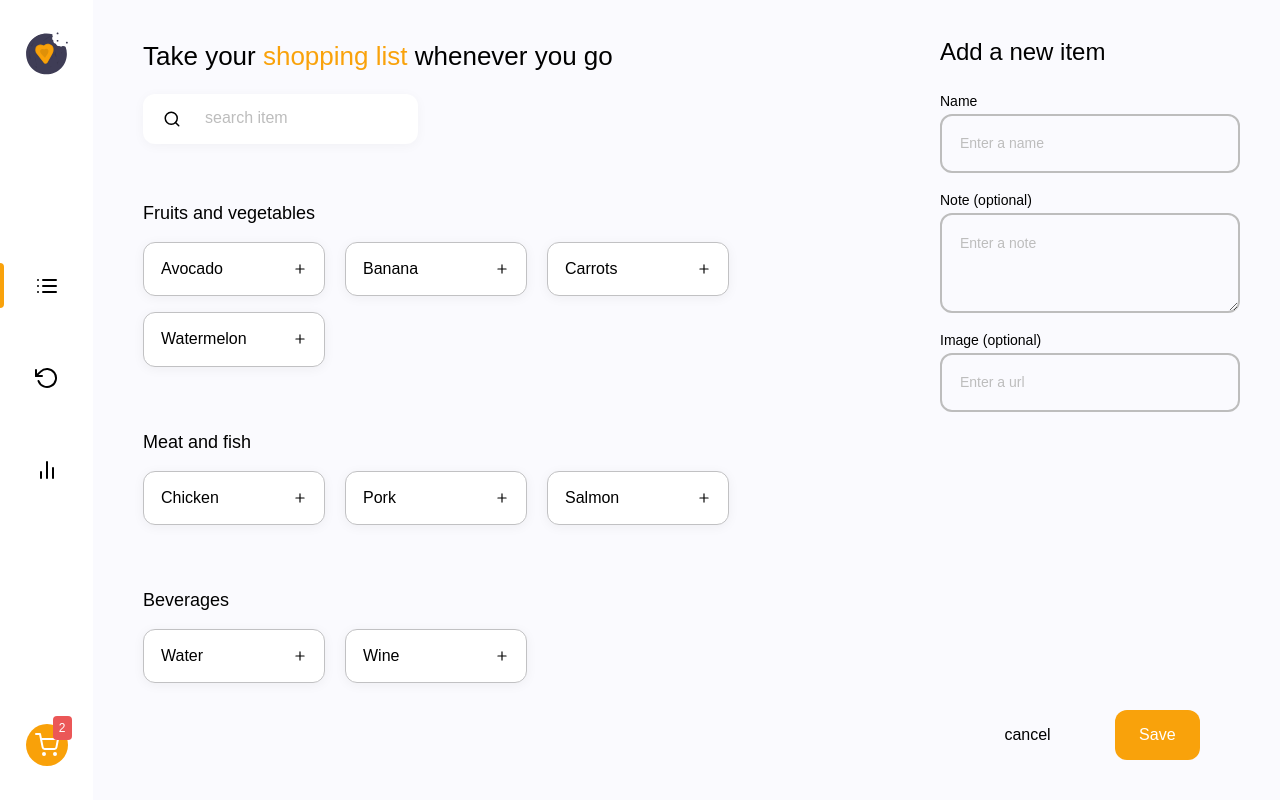
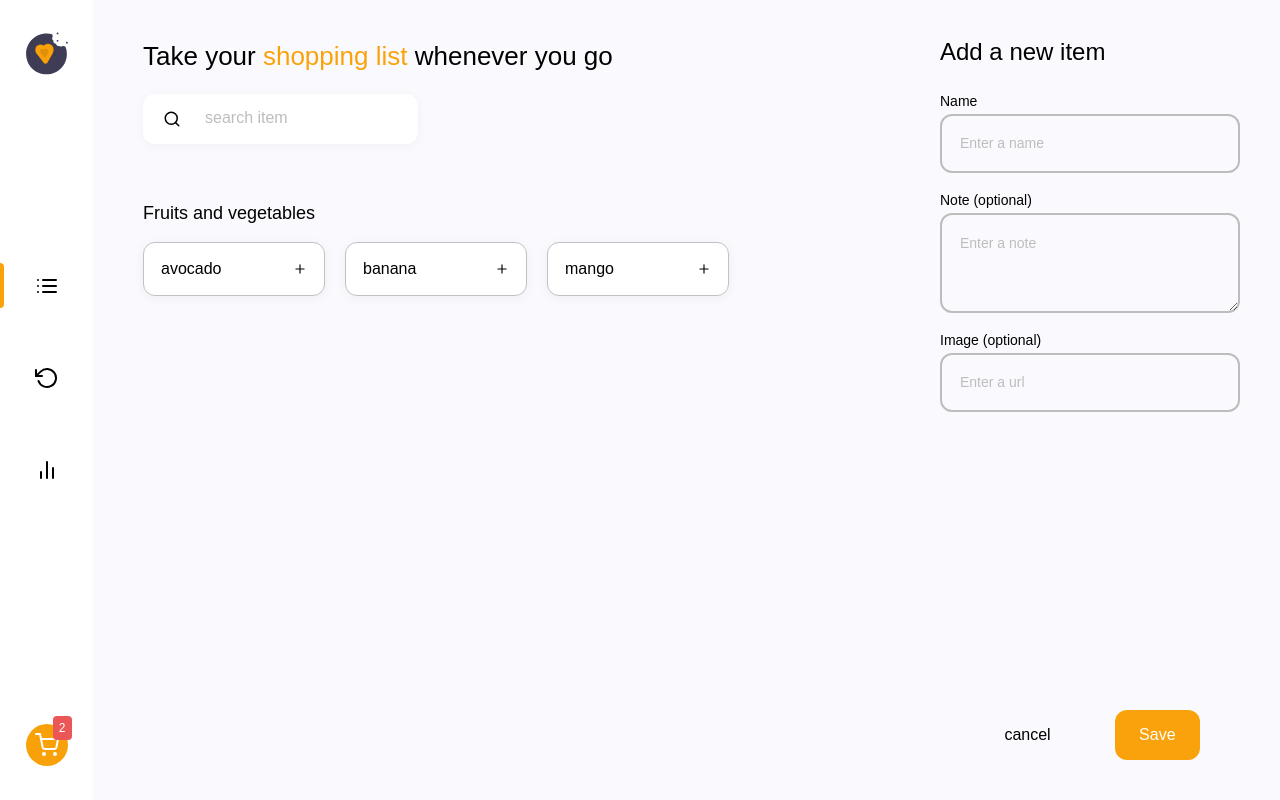
Before and after one commit to barbaraperic/shopping-list, a React (Vite) app: page / in a window 1280 px wide. Built offline with nearby package versions, Linux system fonts and the light colour scheme.

Commit message:
FEAT: render list items from promise

```diff
--- a/src/containers/Cards/index.js
+++ b/src/containers/Cards/index.js
@@ -19,7 +19,7 @@ const Cards = ({ items }) => {
 
   return (
     <Wrapper>
-      {items.map(item => (
+      {Object.keys(items).map(item => (
         <Card text={item} key={item}>
           <Icon id="plus" size={14} />
         </Card>
--- a/src/containers/Main/index.js
+++ b/src/containers/Main/index.js
@@ -6,18 +6,17 @@ import { Card } from '../../components/Card';
 import { Icon } from '../../assets';
 import { SearchInput } from '../../components/Input'
 
-const fruits = ["Avocado", "Banana", "Carrots", "Watermelon"]
+// const fruits = ["Avocado", "Banana", "Carrots", "Watermelon"]
 
 const protein = ["Chicken", "Pork", "Salmon"]
 
 const beverages = ["Water", "Wine"]
 
-const Main = ({ className }) => {
+const Main = ({ className, list }) => {
   const { url } = useRouteMatch();
   let location = useLocation();
 
   // console.log(location)
-
 
   return (
     <MainWrapper className={className}>
@@ -27,11 +26,11 @@ const Main = ({ className }) => {
       <SearchInput />
       <Wrapper>
         <Header>Fruits and vegetables</Header>
-        <Cards items={fruits} />
-        <Header>Meat and fish</Header>
+        <Cards items={list} />
+        {/* <Header>Meat and fish</Header>
         <Cards items={protein} />
         <Header>Beverages</Header>
-        <Cards items={beverages} />
+        <Cards items={beverages} />  */}
       </Wrapper>
     </MainWrapper>
   )
--- a/src/pages/Home.js
+++ b/src/pages/Home.js
@@ -1,4 +1,4 @@
-import React, { useState } from 'react';
+import React, { useState, useEffect } from 'react';
 import { useDispatch } from 'react-redux'
 import styled from 'styled-components';
 import Navigation from '../containers/Navigation';
@@ -10,6 +10,7 @@ import { _getItems } from '../utils/_DATA';
 
 const Home = () => {
   const [ toggleSidebar, setToggleSidebar ] = useState(false);
+  const [ list, setList ] = useState([]);
   const { items } = useSelector(state => state)
 
   console.log('>>', Object.keys(items))
@@ -18,13 +19,17 @@ const Home = () => {
     setToggleSidebar(!toggleSidebar);
   }
 
-  _getItems().then(value => console.log('v', value))
+  useEffect(() => {
+    _getItems().then(value => {
+      setList(value)
+    })
+  },[])
 
 
   return (
     <Wrapper>
       <Navigation />
-      <StyledMain />
+      <StyledMain list={list}/>
       <AddItemSidebar />
       {/* {toggleSidebar
       ? <AddItemSidebar />
```
